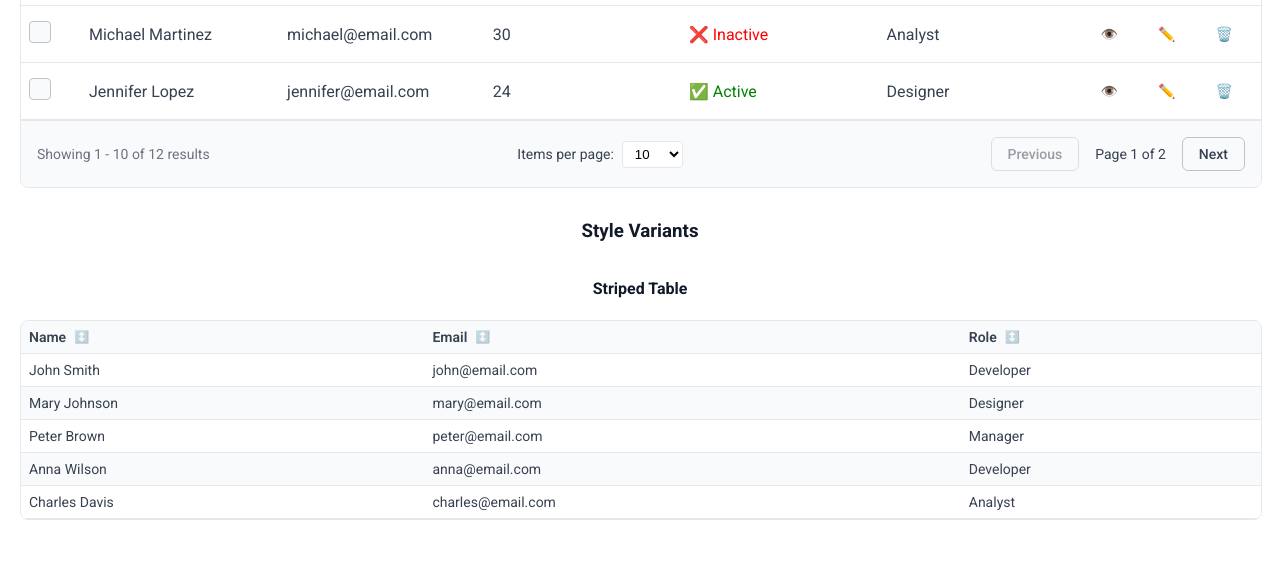
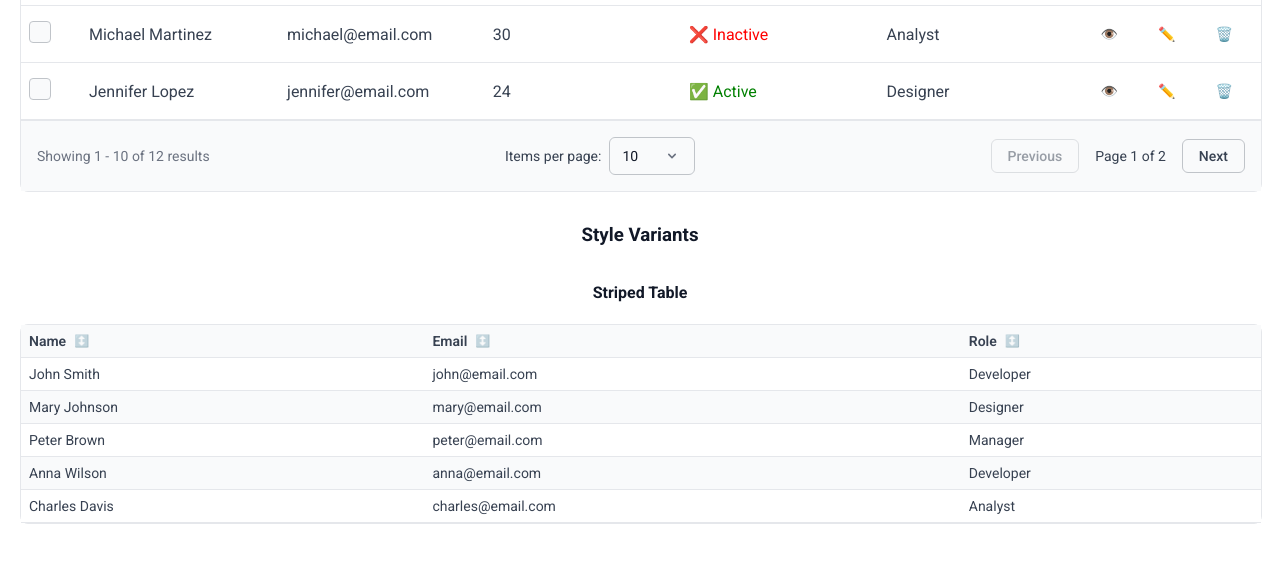
Before and after one commit to edgarimai/vue-smart-ui, a Vue app: page / in a window 1280 px wide. Shown: the part 7360-7934 px from the top of the page. Built offline with nearby package versions, Linux system fonts and the light colour scheme.

Commit message:
feat(BaseTable): integrate BaseCombobox for page size selection

```diff
--- a/src/components/BaseTable.vue
+++ b/src/components/BaseTable.vue
@@ -5,6 +5,7 @@ import BaseButton from './BaseButton.vue'
 import BaseCheckbox from './BaseCheckbox.vue'
 import BaseInput from './BaseInput.vue'
 import BaseSkeleton from './BaseSkeleton.vue'
+import BaseCombobox from './BaseCombobox.vue'
 
 defineOptions({
   inheritAttrs: false,
@@ -476,17 +477,13 @@ watch(
 
       <!-- Page size selector -->
       <div v-if="pagination.showPageSizeSelector" class="base-table__page-size">
-        <label for="page-size">Items per page:</label>
-        <select
-          id="page-size"
-          :value="pageSize"
-          @change="handlePageSizeChange(Number($event.target.value))"
+        <label>Items per page:</label>
+        <BaseCombobox
+          :model-value="pageSize"
+          :options="pagination.pageSizeOptions"
+          @update:model-value="handlePageSizeChange"
           class="base-table__page-size-select"
-        >
-          <option v-for="size in pagination.pageSizeOptions" :key="size" :value="size">
-            {{ size }}
-          </option>
-        </select>
+        />
       </div>
 
       <!-- Page navigation -->
@@ -521,7 +518,7 @@ watch(
 .base-table {
   width: 100%;
   border-radius: var(--table-border-radius);
-  overflow: hidden;
+  // overflow: hidden;
   border: 1px solid var(--table-border-color);
 
   &__header {
@@ -689,14 +686,7 @@ watch(
   }
 
   &__page-size-select {
-    padding: 0.25rem 0.5rem;
-    border: 1px solid var(--table-border-color);
-    border-radius: 0.25rem;
-    background: var(--bg-default);
-
-    &:focus {
-      outline: 1px solid var(--color-primary);
-    }
+    min-width: 80px;
   }
 
   &__pagination-nav {
```
